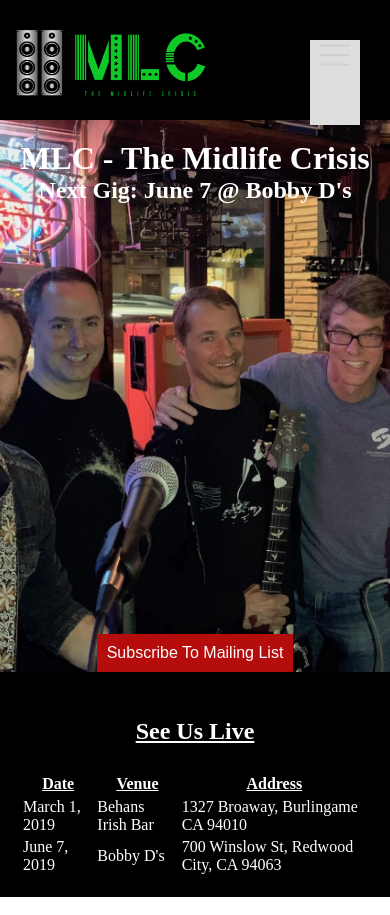
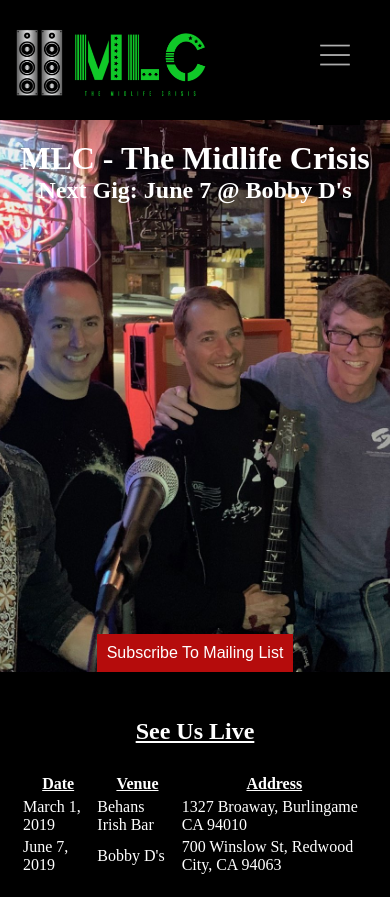
Before and after one commit to gdalporto/MLC-band, a website: page public/index.html in a window 390 px wide. In both pictures the pointer is over the link 335 px from the left and 82 px from the top of the page. Drawn offline with nearby package versions, Linux system fonts and the light colour scheme.

Commit message:
no hover hamburger

```diff
--- a/public/main.css
+++ b/public/main.css
@@ -135,11 +135,6 @@ th {
 }
 
 
-.icon {
-  height: 30px;
-  width: 30px;
-  margin-right: 10px;
-}
 
 .benefitCopy{
   vertical-align: super;
@@ -333,6 +328,12 @@ background-color: #ddd;
 color: black;
 }
 
+.topnav a.icon:hover {
+  background-color:black;
+  color: black;
+  }
+
+
 .topnav a.active {
 background-color: #4CAF50;
 color: white;
@@ -341,6 +342,13 @@ color: white;
 .topnav-right {
 float: right;
 }
+
+.icon {
+  height: 30px;
+  width: 30px;
+  margin-right: 10px;
+}
+
 
 .topnav .icon {
 display:none;
```
